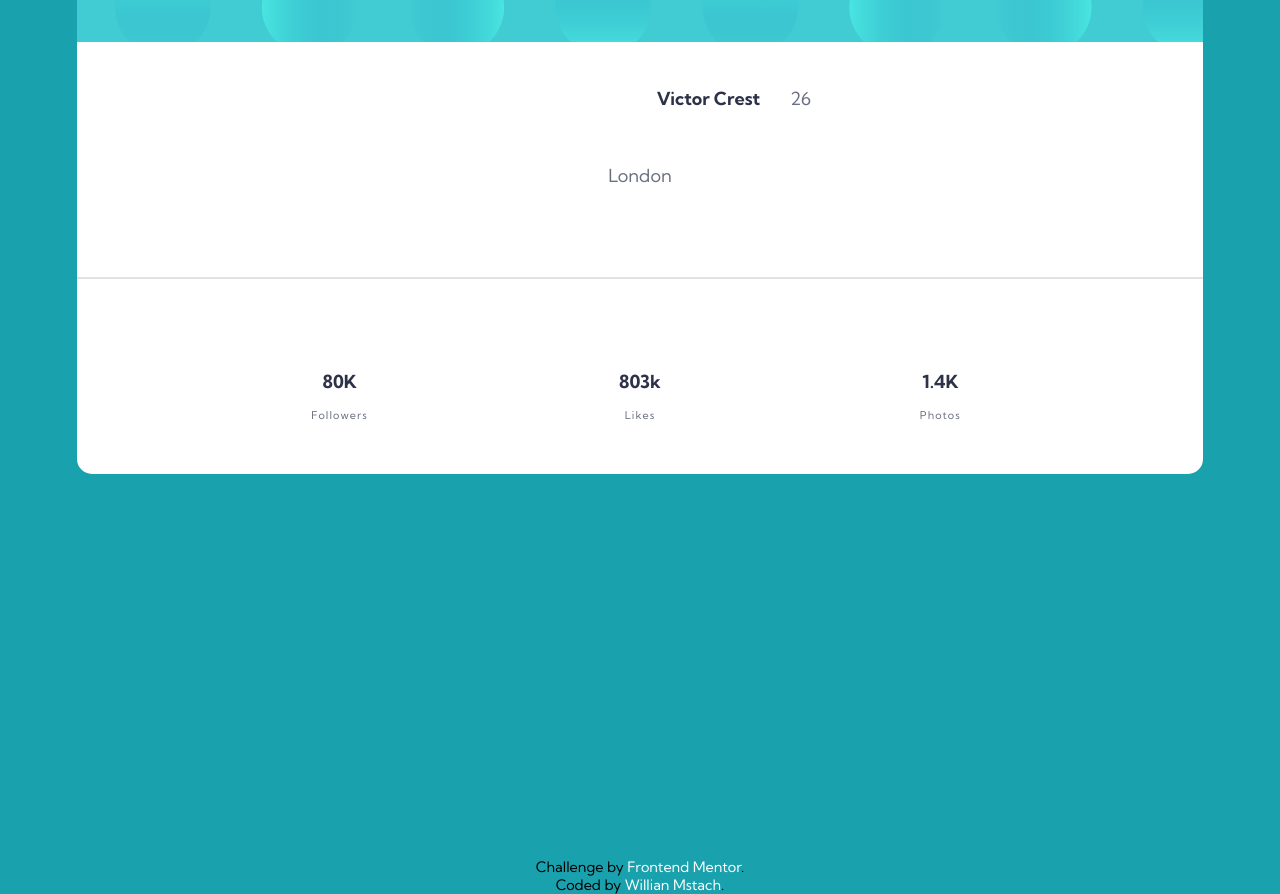
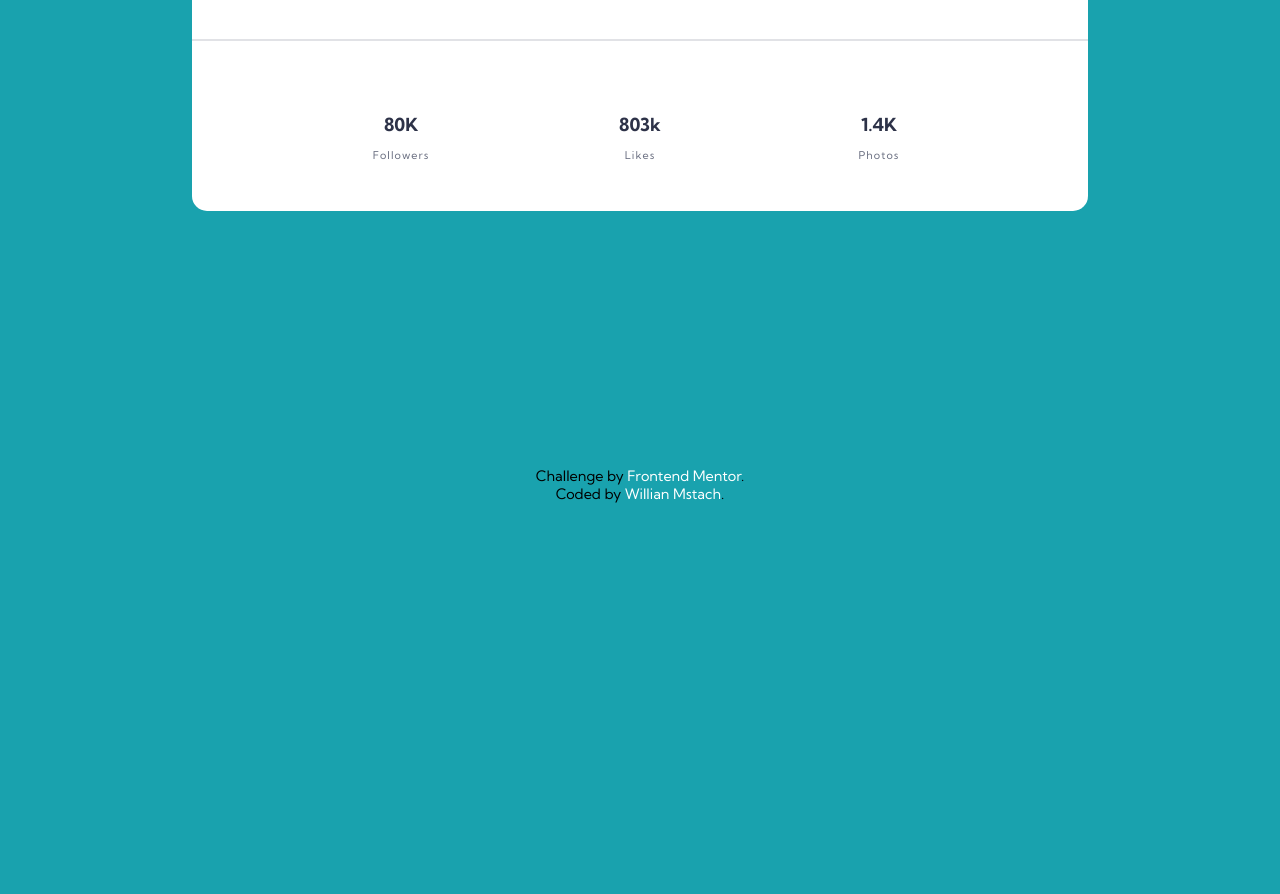
Before and after one commit to WillianMstach/profile-card-component-main, a plain HTML site: page index.html in a window 1280 px wide. Shown: the part 793-1687 px from the top of the page. After the commit the page ends 1360 px from the top, so only its background shows below. Drawn offline with Linux system fonts and the light colour scheme.

Commit message:
Update css 600px

```diff
--- a/style.css
+++ b/style.css
@@ -106,4 +106,13 @@ a {
   width: 100%;
   text-align: center;
   font-size: 80%;
+  margin-bottom: 5%;
 }
+
+/*------------------------- 600PX --------------------------------*/
+@media (min-width: 600px) {
+  .container {
+    margin: 20% 15%;
+    border-radius: 15px;
+  }
+}
```
